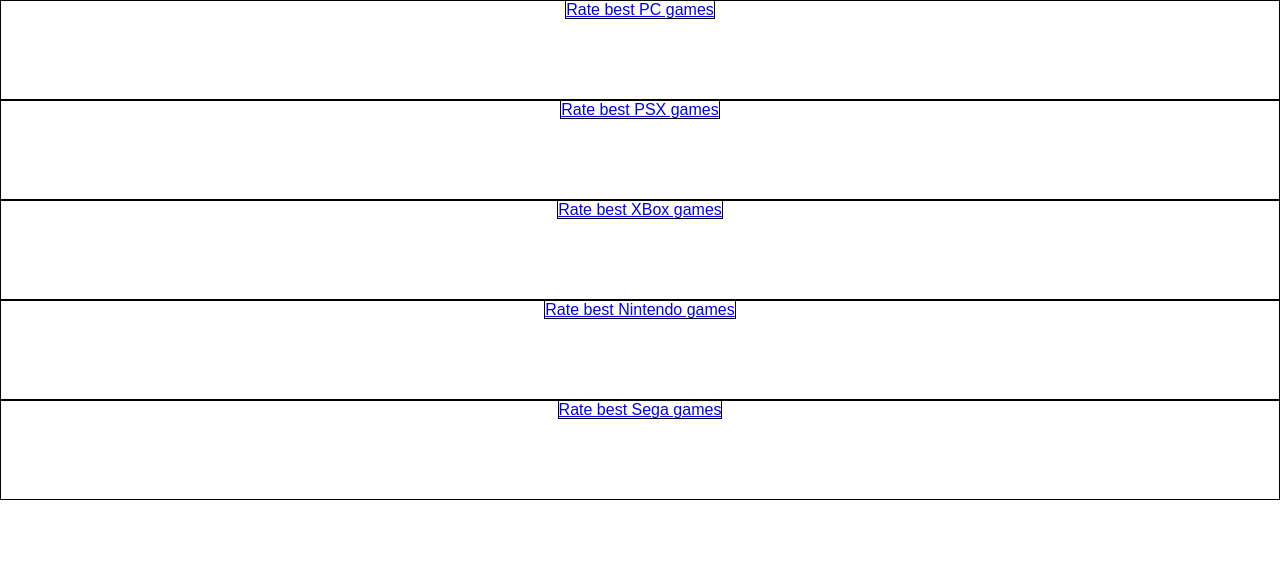
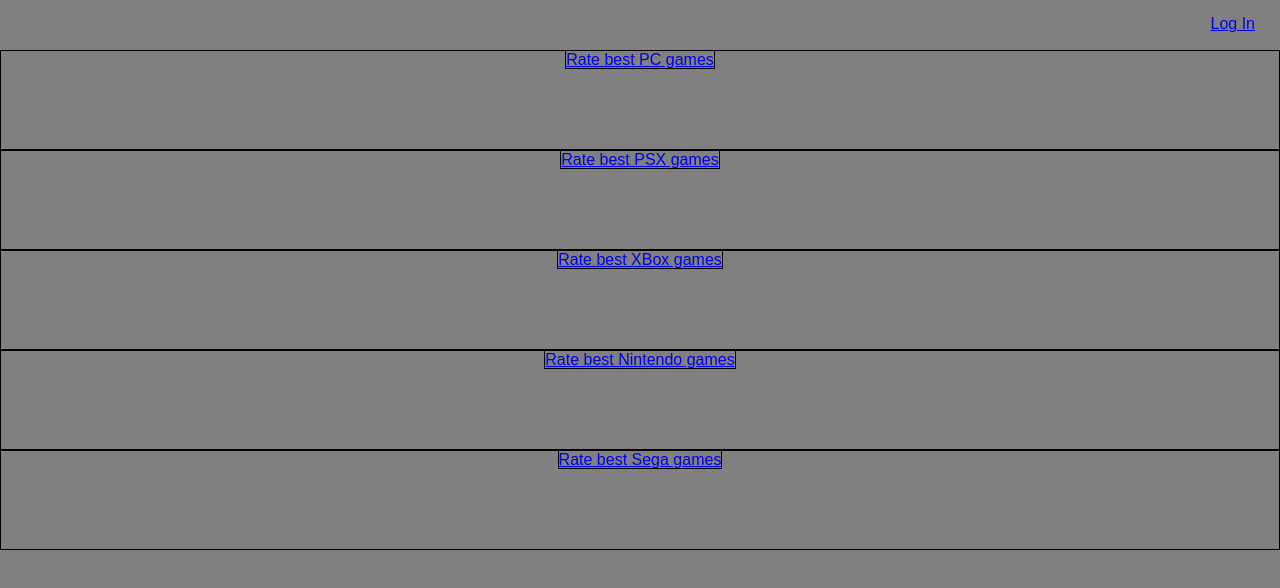
Before and after one commit to edinvnode/advanced-forum-app, a React (Create React App) app in the folder frontend/: page / in a window 1280 px wide. Shown: the top 588 px of the page. Built offline with nearby package versions, Linux system fonts and the light colour scheme; the HTML template or start-up script is replaced by a standard one.

Commit message:
Added routes

```diff
--- a/frontend/package.json
+++ b/frontend/package.json
@@ -9,6 +9,7 @@
     "@testing-library/user-event": "^13.5.0",
     "react": "^19.1.0",
     "react-dom": "^19.1.0",
+    "react-router-dom": "^7.6.1",
     "react-scripts": "5.0.1",
     "web-vitals": "^2.1.4"
   },
--- a/frontend/src/App.js
+++ b/frontend/src/App.js
@@ -1,16 +1,27 @@
 import React from 'react';
 import { titles } from './data';
+
+//components
+import LoginForm from './components/LoginForm';
+import MainPage from './components/MainPage';
+
+//router
+import { BrowserRouter as Router, Routes, Route, Link } from 'react-router-dom';
 
 function App() {
   return (
     <div className="App">
-      {titles.map((title) => (
-        <div className="title">
-          <a href="#" className="title">
-            {title.title}
-          </a>
-        </div>
-      ))}
+      <nav>
+        <a href="#" className="login-button">
+          Log In
+        </a>
+      </nav>
+      <Router>
+        <Routes>
+          <Route path="/login" element={<LoginForm />} />
+          <Route path="/" exact element={<MainPage titles={titles} />} />
+        </Routes>
+      </Router>
     </div>
   );
 }
--- /dev/null
+++ b/frontend/src/components/LoginForm.js
@@ -0,0 +1,7 @@
+import React from 'react';
+
+const LoginForm = () => {
+  return <div>LoginForm</div>;
+};
+
+export default LoginForm;
--- /dev/null
+++ b/frontend/src/components/MainPage.js
@@ -0,0 +1,19 @@
+import React from 'react';
+
+const MainPage = (props) => {
+  const { titles } = props;
+
+  return (
+    <>
+      {titles.map((title) => (
+        <div className="title">
+          <a href="#" className="title">
+            {title.title}
+          </a>
+        </div>
+      ))}
+    </>
+  );
+};
+
+export default MainPage;
--- a/frontend/src/index.css
+++ b/frontend/src/index.css
@@ -3,6 +3,20 @@
   padding: 0;
   box-sizing: border-box;
   font-family: Arial, Helvetica, sans-serif;
+}
+
+body {
+  background-color: gray;
+}
+
+nav {
+  height: 50px;
+}
+
+.login-button {
+  float: right;
+  margin-right: 25px;
+  margin-top: 15px;
 }
 
 .title {
```
Also changed, not shown: 1 other file (tests, documents, lock files or other folders).
